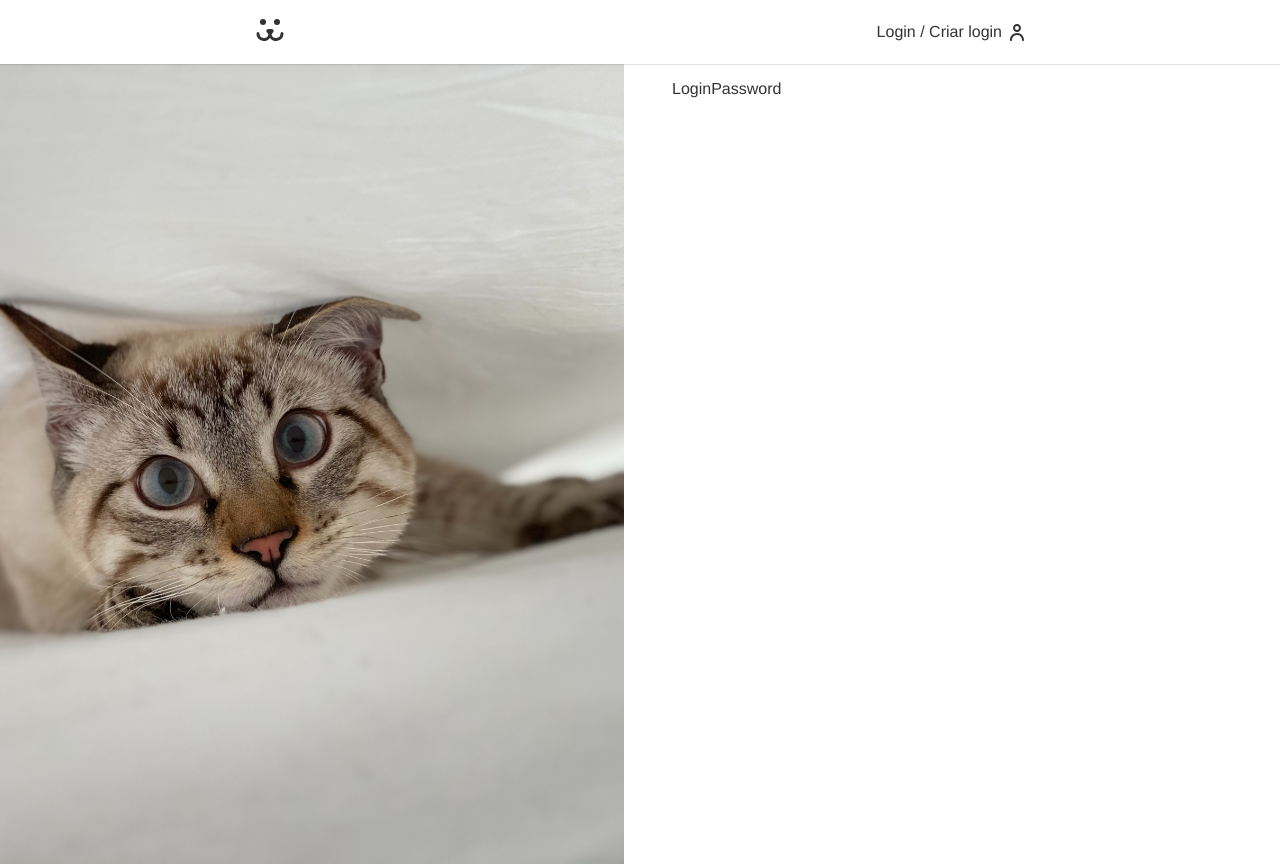
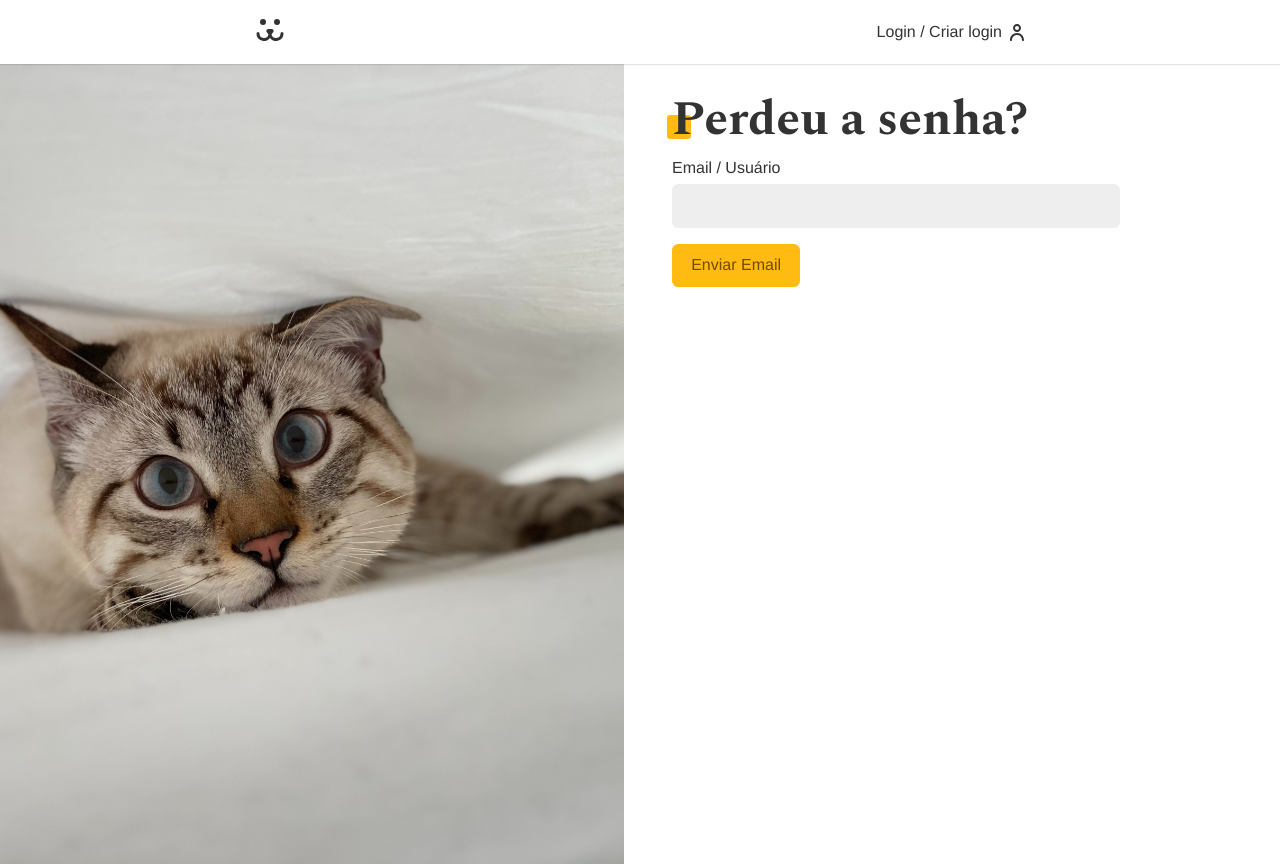
Before and after one commit to Jose-Caldas/dogs, a React (Create React App) app: page /login/perdeu in a window 1280 px wide. Built offline with nearby package versions, Linux system fonts and the light colour scheme.

Commit message:
feat: initial password lost implementation

```diff
--- a/src/Components/Login/LoginPasswordLost.js
+++ b/src/Components/Login/LoginPasswordLost.js
@@ -1,7 +1,45 @@
 import React from "react";
+import { PASSWORD_LOST } from "../../Api";
+import useFetch from "../../Hooks/useFetch";
+import useForm from "../../Hooks/useForm";
+import Button from "../Forms/Button";
+import Input from "../Forms/Input";
+import Error from "../Helper/Error";
 
 const LoginPasswordLost = () => {
-  return <div>LoginPassword</div>;
+  const login = useForm();
+  const { data, error, loading, request } = useFetch();
+
+  async function handleSubmit(event) {
+    event.preventDefault();
+    if (login.validate()) {
+      const { url, options } = PASSWORD_LOST({
+        login: login.value,
+        url: window.location.href.replace("perdeu", "resetar"),
+      });
+      await request(url, options);
+    }
+  }
+
+  return (
+    <section>
+      <h1 className="title">Perdeu a senha?</h1>
+      {data ? (
+        <p style={{ color: "#4c1" }}>{data}</p>
+      ) : (
+        <form onSubmit={handleSubmit}>
+          <Input label="Email / Usuário" type="text" name="email" {...login} />
+          {loading ? (
+            <Button disabled>Enviando...</Button>
+          ) : (
+            <Button>Enviar Email</Button>
+          )}
+        </form>
+      )}
+
+      <Error error={error} />
+    </section>
+  );
 };
 
 export default LoginPasswordLost;
--- a/src/api.js
+++ b/src/api.js
@@ -107,3 +107,16 @@ export function PHOTO_DELETE(id) {
     },
   };
 }
+
+export function PASSWORD_LOST(body) {
+  return {
+    url: `${API_URL}/api/password/lost`,
+    options: {
+      method: "POST",
+      headers: {
+        "Content-type": "application/json",
+      },
+      body: JSON.stringify(body),
+    },
+  };
+}
```
